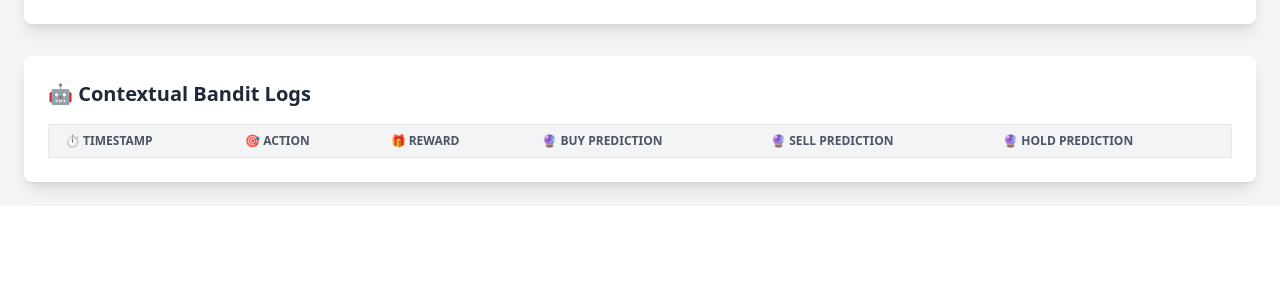
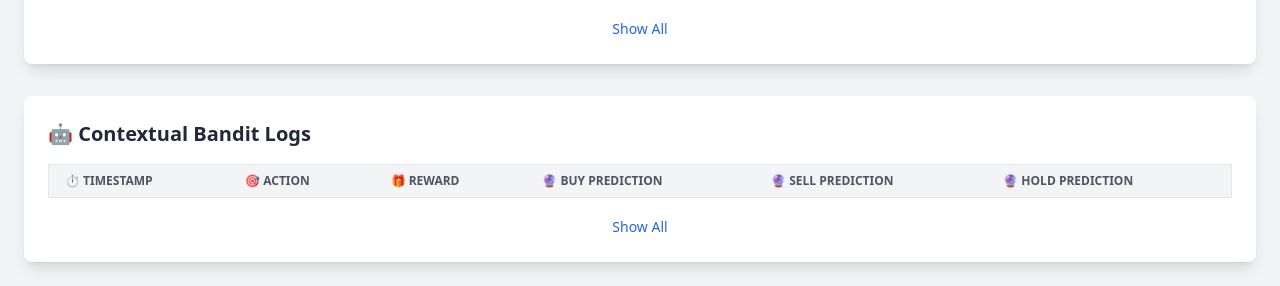
Before and after one commit to JHenzi/OrcaRewardDashboard, a Flask app: template templates/sol_tracker.html in a window 1280 px wide. Shown: the part 835-1121 px from the top of the page. Before the commit the page ends 1037 px from the top, so only its background shows below. Run offline with Flask 2, Linux system fonts and the light colour scheme; the template is opened without the code that fills it, so the values that code supplies are empty; parts of the project's set-up code (start-up, migrations or seed data) failed here and were passed over; some libraries are stand-ins or nearby versions.

Commit message:
updating tracker

```diff
--- a/templates/sol_tracker.html
+++ b/templates/sol_tracker.html
@@ -5,6 +5,7 @@
     <title>SOL Price Tracker</title>
     <script src="https://cdn.tailwindcss.com"></script>
     <script src="https://cdn.jsdelivr.net/npm/chart.js"></script>
+    <script defer src="https://unpkg.com/alpinejs@3.x.x/dist/cdn.min.js"></script>
 </head>
 <body class="bg-gray-100 text-gray-800">
 
@@ -114,7 +115,7 @@
             </div>
           </div>
           <!-- Recent Predictions -->
-          <div class="mt-8 bg-white p-6 rounded-lg shadow-lg">
+          <div x-data="{ showAll: false }" class="mt-8 bg-white p-6 rounded-lg shadow-lg">
             <h2 class="text-xl font-semibold mb-4">🧠 Recent Predictions</h2>
             <div class="overflow-x-auto">
               <table class="min-w-full text-sm text-left text-gray-700 border">
@@ -135,7 +136,7 @@
                 </thead>
                 <tbody>
                   {% for p in predictions %}
-                    {% if loop.index <= 5 %}
+                  <template x-if="showAll || {{ loop.index }} <= 5">
                     <tr class="hover:bg-gray-50">
                       <td class="px-4 py-2 border-b">{{ p.timestamp }}</td>
                       <td class="px-4 py-2 border-b">${{ p.predicted }}</td>
@@ -143,14 +144,20 @@
                       <td class="px-4 py-2 border-b text-red-600">${{ p.error }}</td>
                       <td class="px-4 py-2 border-b text-blue-600">${{ p.mae }}</td>
                     </tr>
-                    {% endif %}
+                  </template>
                   {% endfor %}
                 </tbody>
               </table>
             </div>
+            <div class="mt-4 text-center">
+              <button @click="showAll = !showAll" class="text-sm text-blue-600 hover:underline focus:outline-none">
+                <span x-text="showAll ? 'Show Less' : 'Show All'"></span>
+              </button>
             </div>
+          </div>
+
           <!-- Contextual Bandit Logs -->
-          <div class="mt-8 bg-white p-6 rounded-lg shadow-lg">
+          <div x-data="{ showAllLogs: false }" class="mt-8 bg-white p-6 rounded-lg shadow-lg">
             <h2 class="text-xl font-semibold mb-4">🤖 Contextual Bandit Logs</h2>
             <div class="overflow-x-auto">
               <table class="min-w-full text-sm text-left text-gray-700 border">
@@ -166,7 +173,7 @@
                 </thead>
                 <tbody>
                   {% for log in bandit_logs %}
-                    {% if loop.index <= 5 %}
+                  <template x-if="showAllLogs || {{ loop.index }} <= 5">
                     <tr class="hover:bg-gray-50">
                       <td class="px-4 py-2 border-b">{{ log.timestamp }}</td>
                       <td class="px-4 py-2 border-b font-semibold text-indigo-700">{{ log.action | capitalize }}</td>
@@ -175,10 +182,15 @@
                       <td class="px-4 py-2 border-b">{{ log.prediction_sell if log.prediction_sell is not none else 'N/A' }}</td>
                       <td class="px-4 py-2 border-b">{{ log.prediction_hold if log.prediction_hold is not none else 'N/A' }}</td>
                     </tr>
-                    {% endif %}
+                  </template>
                   {% endfor %}
                 </tbody>
               </table>
+            </div>
+            <div class="mt-4 text-center">
+              <button @click="showAllLogs = !showAllLogs" class="text-sm text-blue-600 hover:underline focus:outline-none">
+                <span x-text="showAllLogs ? 'Show Less' : 'Show All'"></span>
+              </button>
             </div>
           </div>
 
```
Lines whose indentation alone changed are shown as unchanged.
